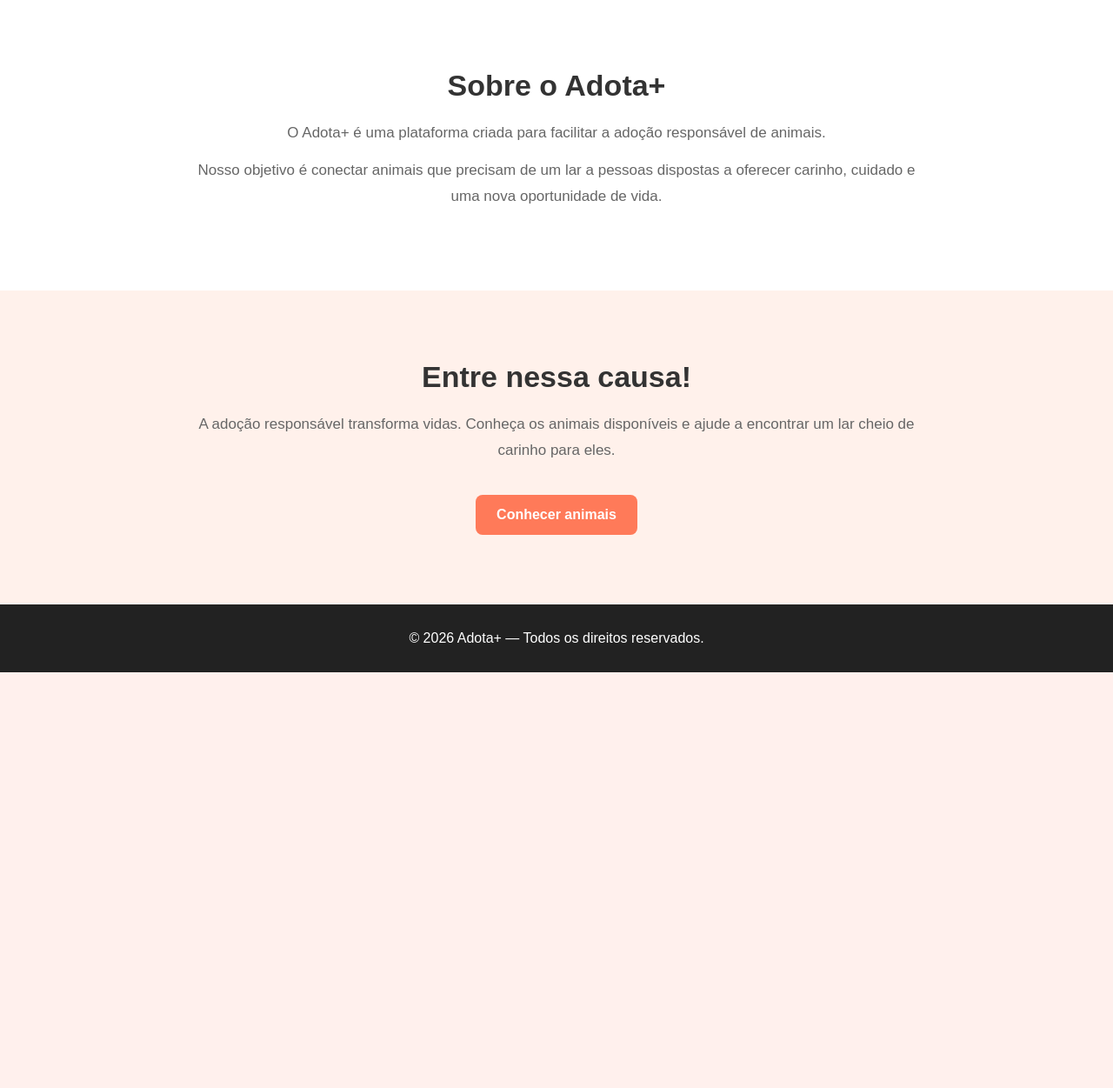
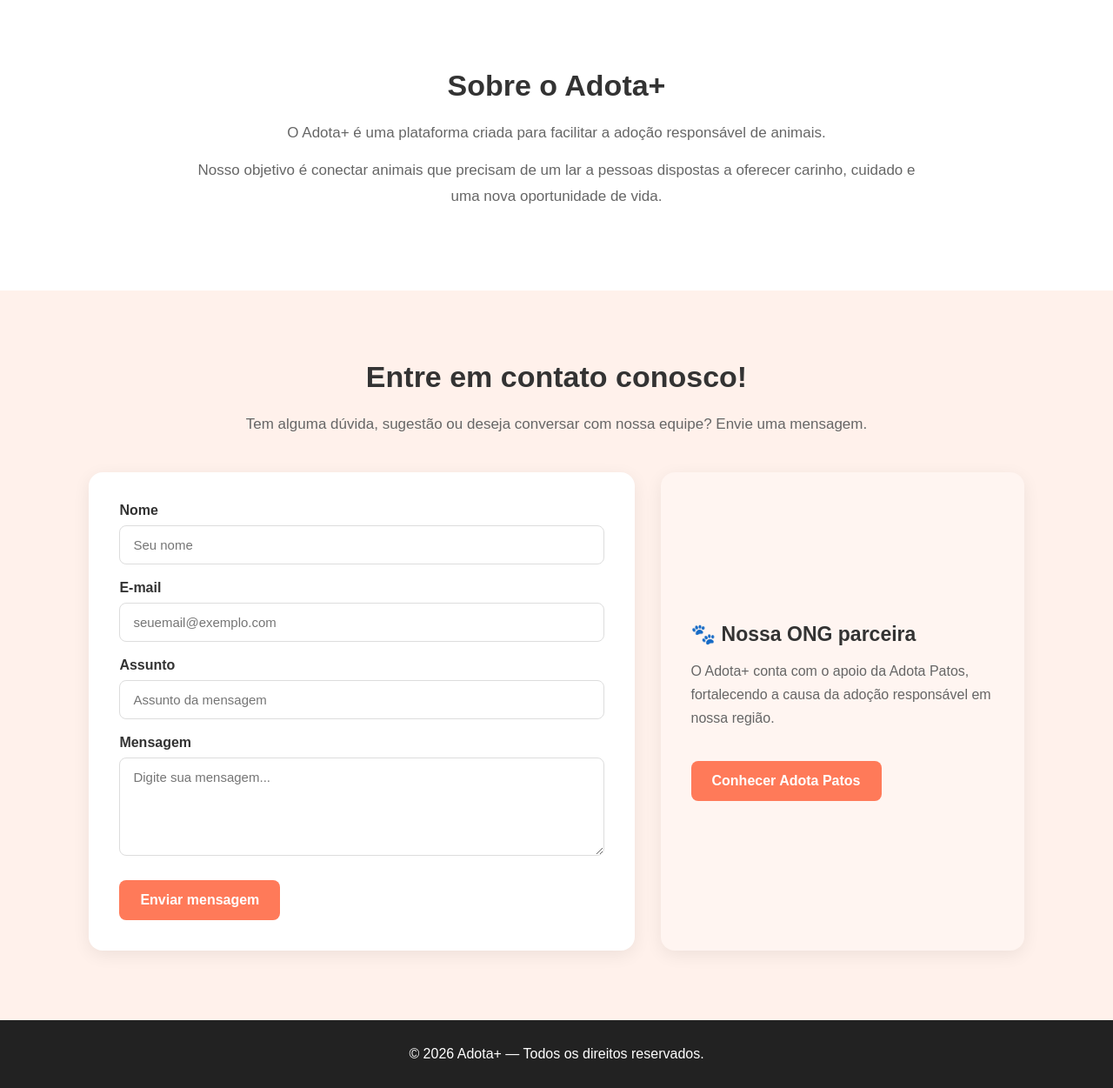
Before and after one commit to igoroliveira77/AdotaMais, a Django app: page / in a window 1280 px wide. Shown: the part 994-2245 px from the top of the page at 87% size. Before the commit the page ends 1767 px from the top, so only its background shows below. Run offline with Django 5.2, Linux system fonts and the light colour scheme; data that the repository does not hold is empty.

Commit message:
feat: adiciona formulário de contato

```diff
--- a/core/static/core/css/style.css
+++ b/core/static/core/css/style.css
@@ -1341,3 +1341,141 @@ footer {
     justify-content: center;
     margin-top: 45px;
 }
+
+
+/* CONTATO */
+
+.contato-container {
+    max-width: 1100px;
+    margin: 40px auto 0;
+    display: grid;
+    grid-template-columns: 1.5fr 1fr;
+    gap: 30px;
+    align-items: stretch;
+}
+
+.form-contato,
+.contato-parceiro {
+    background: #fff;
+    padding: 35px;
+    border-radius: 16px;
+    box-shadow: 0 5px 20px rgba(0, 0, 0, 0.07);
+}
+
+.form-contato {
+    display: flex;
+    flex-direction: column;
+    gap: 18px;
+}
+
+.campo-contato {
+    display: flex;
+    flex-direction: column;
+    gap: 8px;
+}
+
+.campo-contato label {
+    font-weight: 600;
+    color: #333;
+}
+
+.campo-contato input,
+.campo-contato textarea {
+    width: 100%;
+    padding: 13px 15px;
+    border: 1px solid #ddd;
+    border-radius: 8px;
+    font-family: inherit;
+    font-size: 15px;
+    outline: none;
+    transition: border-color 0.2s;
+}
+
+.campo-contato input:focus,
+.campo-contato textarea:focus {
+    border-color: #ff7959;
+}
+
+.campo-contato textarea {
+    resize: vertical;
+}
+
+.form-contato button {
+    border: none;
+    cursor: pointer;
+    font-size: 16px;
+    align-self: flex-start;
+}
+
+.contato-parceiro {
+    display: flex;
+    flex-direction: column;
+    justify-content: center;
+    align-items: flex-start;
+    background: #fff5f1;
+}
+
+.contato-parceiro h3 {
+    color: #333;
+    font-size: 23px;
+    margin-bottom: 15px;
+}
+
+.contato-parceiro p {
+    color: #666;
+    line-height: 1.7;
+    margin-bottom: 25px;
+}
+
+@media (max-width: 768px) {
+    .contato-container {
+        grid-template-columns: 1fr;
+        margin: 30px 15px 0;
+    }
+
+    .form-contato,
+    .contato-parceiro {
+        padding: 25px 20px;
+    }
+}
+
+
+/* MENSAGENS DO DJANGO */
+
+.mensagens-container {
+    max-width: 1100px;
+    margin: 20px auto;
+    padding: 0 15px;
+}
+
+.mensagem-alerta {
+    padding: 16px 20px;
+    border-radius: 10px;
+    font-weight: 600;
+    margin-bottom: 12px;
+    border: 1px solid transparent;
+}
+
+.mensagem-alerta.success {
+    background-color: #e8f7ed;
+    color: #246b3c;
+    border-color: #b8e2c5;
+}
+
+.mensagem-alerta.error {
+    background-color: #fdeaea;
+    color: #a52a2a;
+    border-color: #f2bcbc;
+}
+
+.mensagem-alerta.warning {
+    background-color: #fff5df;
+    color: #805b12;
+    border-color: #f0d99d;
+}
+
+.mensagem-alerta.info {
+    background-color: #e8f2fc;
+    color: #285b8e;
+    border-color: #bfd7f0;
+}
--- a/core/templates/core/inicio.html
+++ b/core/templates/core/inicio.html
@@ -11,10 +11,20 @@
 
     <title>Adota+ | Encontre um amigo</title>
 
-    <link rel="stylesheet" href="{% static 'core/css/style.css' %}?v=12">
+    <link rel="stylesheet" href="{% static 'core/css/style.css' %}?v=14">
 </head>
 
 <body>
+
+    {% if messages %}
+        <div class="mensagens-container">
+            {% for message in messages %}
+                <div class="mensagem-alerta {{ message.tags }}">
+                    {{ message }}
+                </div>
+            {% endfor %}
+        </div>
+    {% endif %}
 
     <!-- NAVBAR -->
 
@@ -316,27 +326,77 @@
 
 </section>
 
+
 <!-- CONTATO -->
 
 <section id="contato" class="contato">
 
     <div class="section-header">
+        <h2>Entre em contato conosco!</h2>
+        <p>
+            Tem alguma dúvida, sugestão ou deseja conversar
+            com nossa equipe? Envie uma mensagem.
+        </p>
+    </div>
 
-        <h2>Entre nessa causa!</h2>
+    <div class="contato-container">
 
-        <p>
-            A adoção responsável transforma vidas.
-            Conheça os animais disponíveis e ajude a
-            encontrar um lar cheio de carinho para eles.
-        </p>
+        <form method="POST" action="{% url 'enviar_mensagem' %}" class="form-contato">
 
-        <a href="#animais" class="btn-primary">
-            Conhecer animais
-        </a>
+            {% csrf_token %}
+
+            <div class="campo-contato">
+                <label for="nome">Nome</label>
+                <input type="text" id="nome" name="nome"
+                       placeholder="Seu nome" maxlength="100" required>
+            </div>
+
+            <div class="campo-contato">
+                <label for="email">E-mail</label>
+                <input type="email" id="email" name="email"
+                       placeholder="seuemail@exemplo.com" required>
+            </div>
+
+            <div class="campo-contato">
+                <label for="assunto">Assunto</label>
+                <input type="text" id="assunto" name="assunto"
+                       placeholder="Assunto da mensagem" maxlength="150" required>
+            </div>
+
+            <div class="campo-contato">
+                <label for="mensagem">Mensagem</label>
+                <textarea id="mensagem" name="mensagem"
+                          placeholder="Digite sua mensagem..."
+                          rows="5" required></textarea>
+            </div>
+
+            <button type="submit" class="btn-primary">
+                Enviar mensagem
+            </button>
+
+        </form>
+
+        <div class="contato-parceiro">
+            <h3>🐾 Nossa ONG parceira</h3>
+
+            <p>
+                O Adota+ conta com o apoio da Adota Patos,
+                fortalecendo a causa da adoção responsável
+                em nossa região.
+            </p>
+
+            <a href="https://www.instagram.com/adotapatosoficial/"
+               target="_blank"
+               rel="noopener noreferrer"
+               class="btn-primary">
+                Conhecer Adota Patos
+            </a>
+        </div>
 
     </div>
 
 </section>
+
 
     <!-- FOOTER -->
 
--- a/core/urls.py
+++ b/core/urls.py
@@ -3,6 +3,12 @@ from . import views
 
 urlpatterns = [
     path('', views.inicio, name='inicio'),
+
+    path(
+    'enviar-mensagem/',
+    views.enviar_mensagem,
+    name='enviar_mensagem'
+    ),
 
     path(
     'painel-administrativo/',
--- a/core/views.py
+++ b/core/views.py
@@ -3,7 +3,7 @@ from django.contrib.auth import authenticate, login, logout
 from django.contrib.auth.decorators import login_required
 from django.contrib import messages
 from django.contrib.auth.models import User
-from .models import Animal, SolicitacaoAdocao, Favorito
+from .models import Animal, SolicitacaoAdocao, Favorito, MensagemContato
 from django.contrib.admin.views.decorators import staff_member_required
 from django.db.models import Q
 from django.core.paginator import Paginator
@@ -380,3 +380,30 @@ def painel_administrativo(request):
         'core/painel_administrativo.html',
         contexto
     )
+
+def enviar_mensagem(request):
+    if request.method != 'POST':
+        return redirect('inicio')
+
+    nome = request.POST.get('nome', '').strip()
+    email = request.POST.get('email', '').strip()
+    assunto = request.POST.get('assunto', '').strip()
+    mensagem = request.POST.get('mensagem', '').strip()
+
+    if not all([nome, email, assunto, mensagem]):
+        messages.error(request, 'Preencha todos os campos.')
+        return redirect('inicio')
+
+    MensagemContato.objects.create(
+        nome=nome,
+        email=email,
+        assunto=assunto,
+        mensagem=mensagem
+    )
+
+    messages.success(
+        request,
+        'Mensagem enviada com sucesso! Obrigado pelo contato.'
+    )
+
+    return redirect('inicio')
```
Also changed, not shown: core/admin.py (+22 -2 lines), core/models.py (+15 -0 lines), core/migrations/0008_mensagemcontato.py (added).
